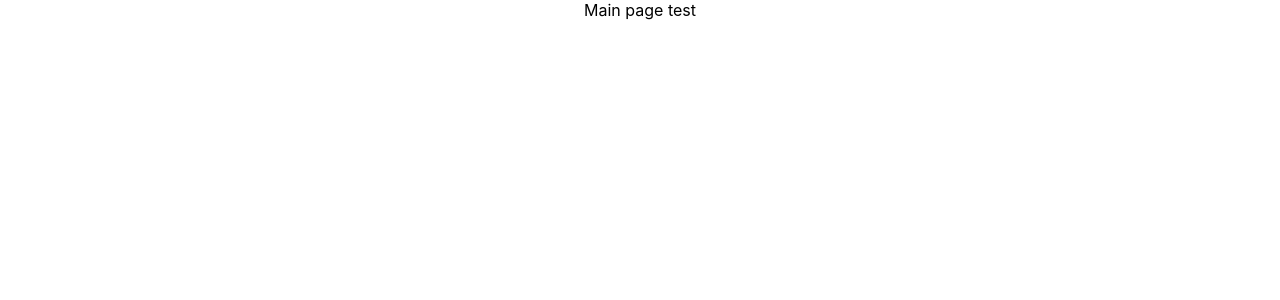
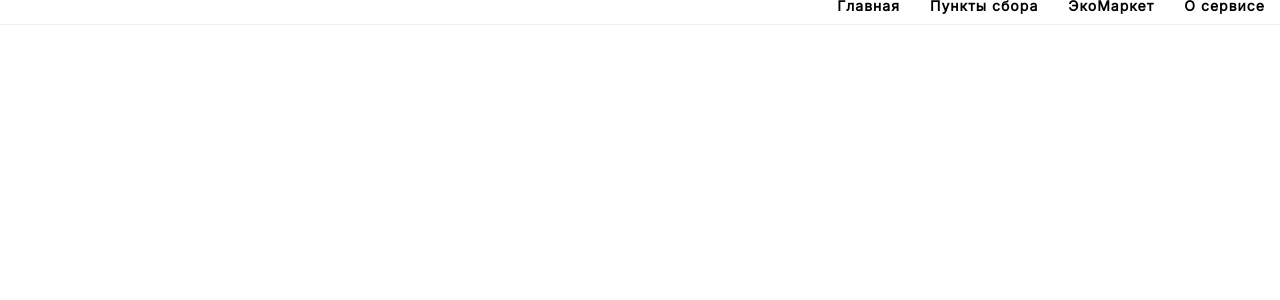
Before and after one commit to tyuop077/FrontendEco, a React (Create React App) app: page / in a window 1280 px wide. Shown: the top 300 px of the page. Built offline with nearby package versions, Linux system fonts and the light colour scheme.

Commit message:
Header's partial style & added not found page

```diff
--- a/src/App.scss
+++ b/src/App.scss
@@ -1,18 +1,3 @@
-.App {
-  text-align: center;
-}
-
-.App-logo {
-  height: 40vmin;
-  pointer-events: none;
-}
-
-@media (prefers-reduced-motion: no-preference) {
-  .App-logo {
-    animation: App-logo-spin infinite 20s linear;
-  }
-}
-
 .App-header {
   background-color: #FFF;
   min-height: 100vh;
@@ -23,16 +8,3 @@
   font-size: calc(10px + 2vmin);
   color: white;
 }
-
-.App-link {
-  color: #61dafb;
-}
-
-@keyframes App-logo-spin {
-  from {
-    transform: rotate(0deg);
-  }
-  to {
-    transform: rotate(360deg);
-  }
-}
--- a/src/App.tsx
+++ b/src/App.tsx
@@ -2,12 +2,14 @@ import {Routes, Route} from "react-router-dom";
 import './App.scss';
 import Container from "./app/containers/root/Container";
 import MainPage from "./app/pages/main/Main";
+import NotFound from "./app/pages/notFound/NotFound";
 
 export default () => (
     <div className="App">
         <Routes>
             <Route path="/" element={<Container />} >
                 <Route index element={<MainPage />} />
+                <Route path="*" element={<NotFound />} />
             </Route>
         </Routes>
     </div>
--- a/src/app/containers/root/Container.tsx
+++ b/src/app/containers/root/Container.tsx
@@ -3,13 +3,10 @@ import {Outlet} from "react-router-dom";
 import RootHeader from "./RootHeader";
 
 export default () => {
-    /*return <>
+    return <>
         <RootHeader/>
-        <div className="mainnn">
-            <div className="container">
-                <Outlet />
-            </div>
+        <div className="container">
+            <Outlet />
         </div>
-    </>*/
-    return <Outlet />
+    </>
 }
--- a/src/app/containers/root/RootHeader.module.scss
+++ b/src/app/containers/root/RootHeader.module.scss
@@ -1,16 +1,17 @@
+@import url('https://fonts.googleapis.com/css2?family=Inter&display=swap');
+
 .header {
   position: fixed;
-  height: 56px;
+  height: 80px;
   width: 100%;
   background-color: white;
   margin-top: -56px;
   left: 0;
-  box-shadow: 0 3px 5px rgba(57, 63, 72, 0.3);
+  box-shadow: 0 0.5px 0 #0000001E;
   z-index: 2;
 }
 
 .header_contents {
-  margin: -42px 15px;
   display: flex;
   flex-direction: row;
   align-items: end;
@@ -21,7 +22,7 @@
   padding: 15px;
   float: right;
   list-style-type: none;
-  font: 14px/27px 'Open Sans', sans-serif;
+  font: 14px/18px "Inter", sans-serif;
   font-weight: bold;
 }
 
@@ -31,3 +32,7 @@
   letter-spacing: 1px;
   text-underline-offset: 10px;
 }
+
+.logo {
+
+}
--- a/src/app/containers/root/RootHeader.tsx
+++ b/src/app/containers/root/RootHeader.tsx
@@ -1,12 +1,13 @@
 import styles from "./RootHeader.module.scss";
 import {Link} from "react-router-dom";
+import Logo from "../../assets/EcoRus.svg";
 
 export default () => {
     // const navigate = useNavigate();
     return (
         <header className={styles.header}>
-            <img id="logo" src="../../assets/EcoRus.svg" alt="EcoRus logo">
-                <ul className="header_contents">
+            <img className={styles.logo} src={Logo} alt="EcoRus logo"/>
+            <ul className={styles.header_contents}>
                 <li>
                     <Link to="/">Главная</Link>
                 </li>
@@ -20,7 +21,6 @@ export default () => {
                     <Link to="/about">О сервисе</Link>
                 </li>
             </ul>
-            </img>
         </header>
     )
 }
--- /dev/null
+++ b/src/app/pages/notFound/NotFound.tsx
@@ -0,0 +1,2 @@
+export default () =>
+    <h1>Not Found</h1>
```
Also changed, not shown: src/app/pages/main/Main.tsx (line endings or trailing spaces). Lines whose indentation alone changed are shown as unchanged.
